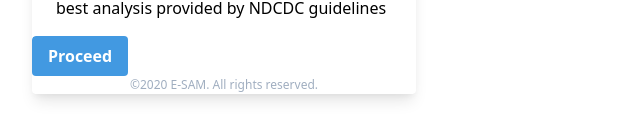
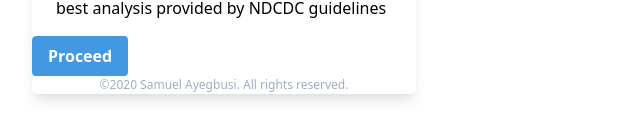
Before and after one commit to Sambalicious/covid19, a React (Create React App) app: page / in a window 1280 px wide. Shown: the part 447-586 px from the top of the page, without its empty margins (0-640 px from the left). Built offline with nearby package versions, Linux system fonts and the light colour scheme.

Commit message:
more update

```diff
--- a/src/App.js
+++ b/src/App.js
@@ -31,7 +31,7 @@ function App() {
   }
 
   const handleYesBtn =(score) => {
-
+    navigator.vibrate(200);
     dispatch({
       type: 'YES_BTN',
       payload: score
@@ -40,7 +40,7 @@ function App() {
   }
 
   const handleNoBtn = ()=> {
-
+    navigator.vibrate(200);
     dispatch({
       type: 'NO_BTN'
     })
--- a/src/components/Header.jsx
+++ b/src/components/Header.jsx
@@ -31,7 +31,7 @@ const Header = () => {
        </div>
 
      <p className="text-center text-gray-500 text-xs">
-       &copy;2020 E-SAM. All rights reserved.
+       &copy;2020 Samuel Ayegbusi. All rights reserved.
      </p>
    </div>
           </Fragment>
```
